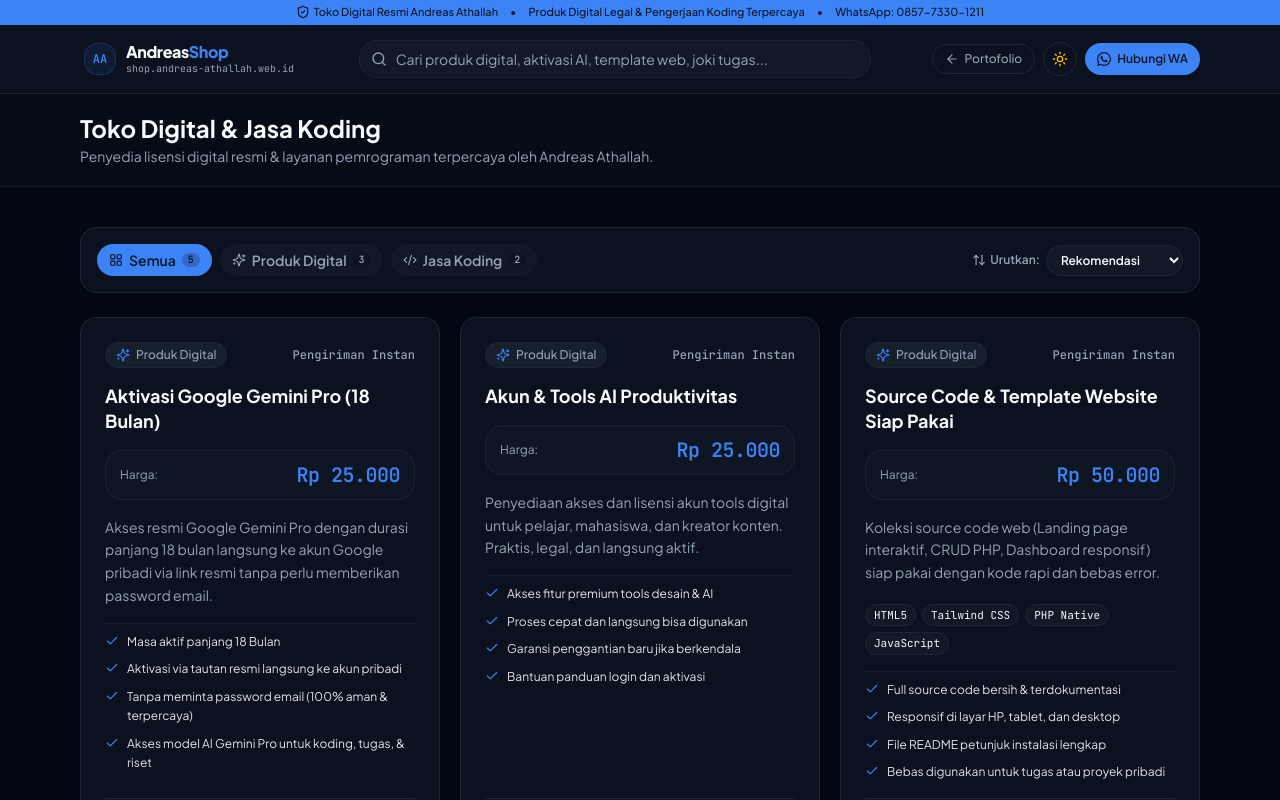
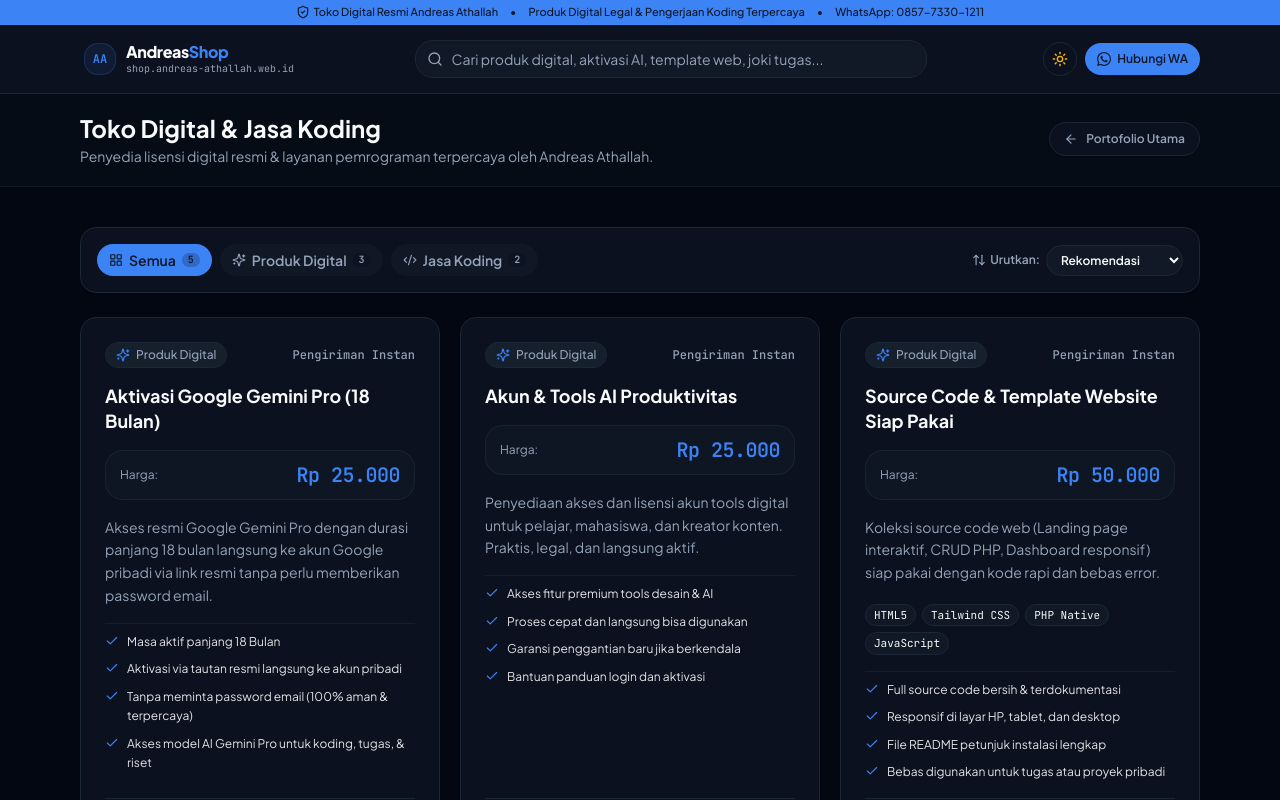
Before and after one commit to Zyuuxyncool/shop_andreas_athallah, a React (Vite) app: page / in a window 1280 px wide. Shown: the top 800 px of the page. Built offline with nearby package versions, Linux system fonts and the light colour scheme.

Commit message:
feat: relocate portfolio link from navbar to header banner right side

```diff
--- a/src/App.tsx
+++ b/src/App.tsx
@@ -7,7 +7,7 @@
 import { FAQ } from "./components/FAQ";
 import { Footer } from "./components/Footer";
 import { PRODUCTS, ProductCategory, ProductItem } from "./data/products";
-import { Code2, Sparkles, LayoutGrid, Search, ArrowUpDown, X } from "lucide-react";
+import { Code2, Sparkles, LayoutGrid, Search, ArrowUpDown, X, ArrowLeft } from "lucide-react";
 
 type SortOption = "popular" | "price-asc" | "price-desc";
 
@@ -83,12 +83,26 @@
         {/* Clean Header Bar */}
         <div className="pt-32 pb-4 sm:pt-28 sm:pb-5 border-b border-border/60 bg-muted/20">
           <div className="container max-w-6xl mx-auto px-4">
+            <div className="flex flex-col sm:flex-row sm:items-center justify-between gap-3">
+              <div>
                 <h1 className="text-xl sm:text-2xl font-bold text-foreground">
                   Toko Digital & Jasa Koding
                 </h1>
                 <p className="text-xs sm:text-sm text-muted-foreground mt-0.5">
                   Penyedia lisensi digital resmi & layanan pemrograman terpercaya oleh Andreas Athallah.
                 </p>
+              </div>
+
+              {/* Back to Portfolio Button on the Right */}
+              <a
+                href="https://andreas-athallah.web.id"
+                className="self-start sm:self-auto inline-flex items-center gap-2 px-3.5 py-2 rounded-xl border border-border bg-card hover:bg-accent text-xs font-semibold text-muted-foreground hover:text-foreground transition-colors shadow-xs"
+                title="Kembali ke Portofolio Pengembang"
+              >
+                <ArrowLeft className="w-3.5 h-3.5" />
+                <span>Portofolio Utama</span>
+              </a>
+            </div>
           </div>
         </div>
 
--- a/src/components/Navbar.tsx
+++ b/src/components/Navbar.tsx
@@ -1,5 +1,5 @@
 import { useState, useEffect } from "react";
-import { Search, X, ArrowLeft, Moon, Sun, ShieldCheck } from "lucide-react";
+import { Search, X, Moon, Sun, ShieldCheck } from "lucide-react";
 import { SiWhatsapp } from "react-icons/si";
 
 interface NavbarProps {
@@ -91,16 +91,6 @@
 
             {/* Right Actions */}
             <div className="flex items-center gap-2 shrink-0">
-              {/* Back to Portfolio (Desktop) */}
-              <a
-                href="https://andreas-athallah.web.id"
-                className="hidden lg:inline-flex items-center gap-1.5 px-3 py-1.5 rounded-xl border border-border text-xs font-medium text-muted-foreground hover:text-foreground hover:bg-accent transition-colors"
-                title="Kembali ke Portofolio Pengembang"
-              >
-                <ArrowLeft className="w-3.5 h-3.5" />
-                <span>Portofolio</span>
-              </a>
-
               {/* Theme Toggle */}
               <button
                 type="button"
```
Lines whose indentation alone changed are shown as unchanged.
